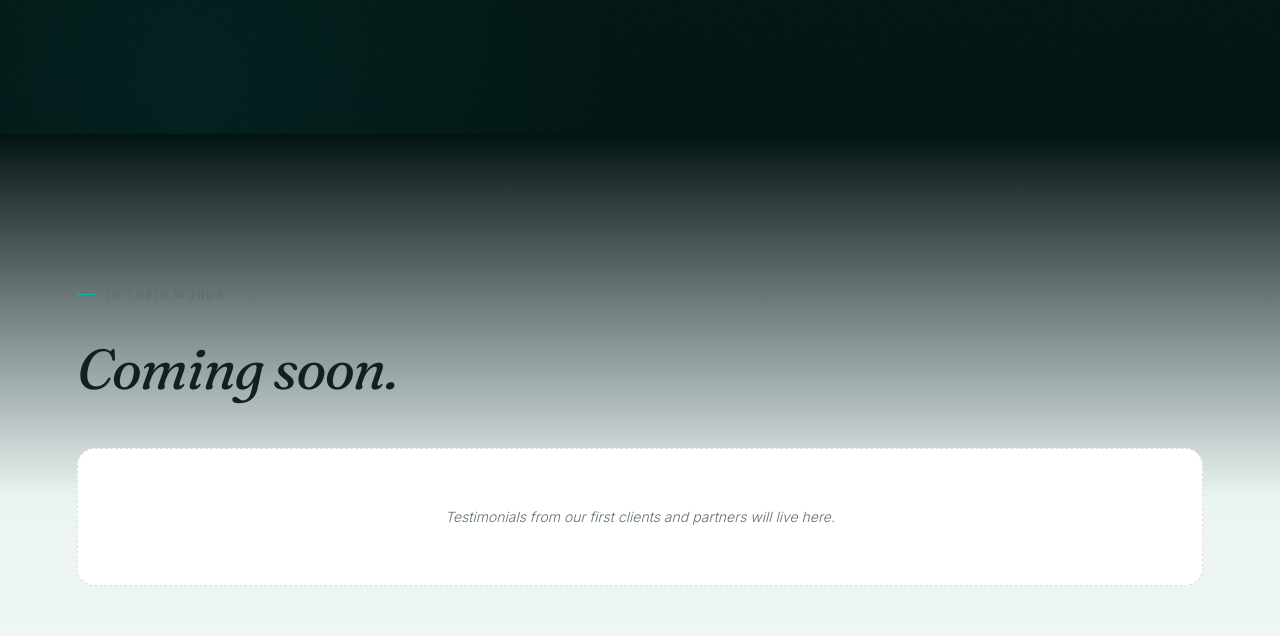
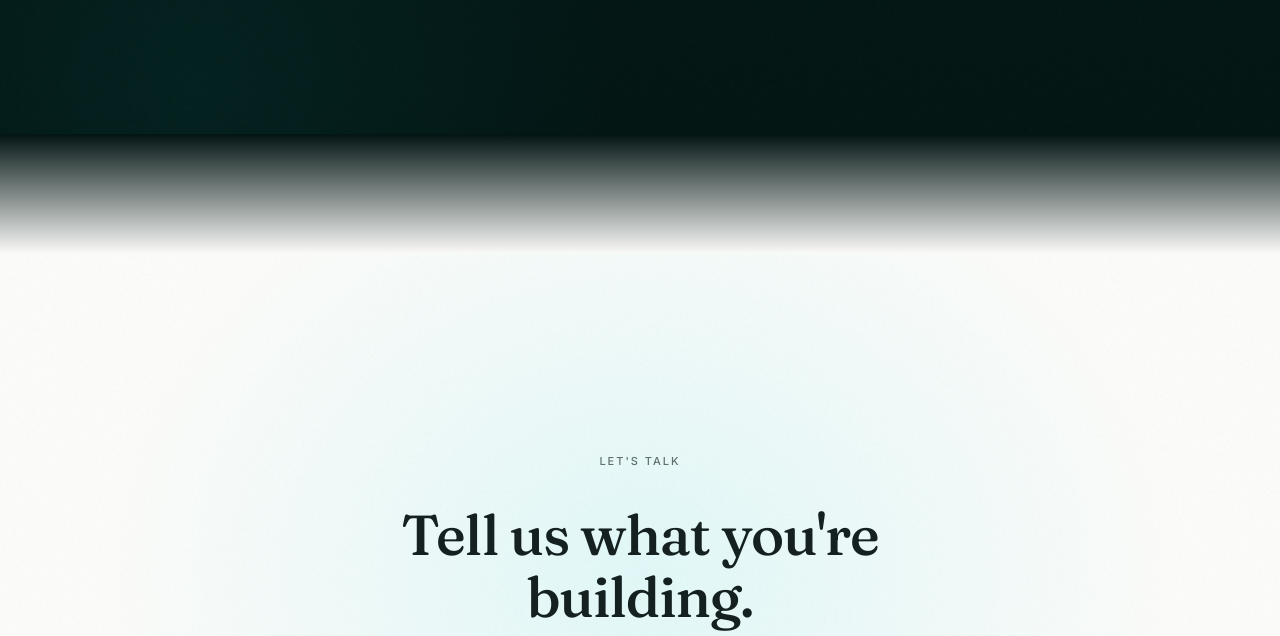
Before and after one commit to aarrafi-trd/sagarica, a website: page index.html in a window 1280 px wide. Shown: the part 5660-6296 px from the top of the page. Drawn offline with nearby package versions, Linux system fonts and the light colour scheme.

Commit message:
fix: hide testimonials section, clean JotForm branding, fix dark-to-light transition

```diff
--- a/index.html
+++ b/index.html
@@ -305,15 +305,10 @@ body{
 .pacha-cta:hover{background:rgba(11,184,184,0.16);border-color:var(--cyan-glow);color:var(--cyan-glow)}
 .pacha-cta .bn{font-family:'Noto Serif Bengali',serif}
 
-/* ─── SOCIAL PROOF ─── */
-.social{background:linear-gradient(180deg,#021412 0%, #eaf4f3 60%, #f3f8f7 100%)}
-.social .section-label{color:var(--muted)}
-.social .h-section{color:var(--ink)}
-.social-ph{
-  margin-top:48px;padding:56px;background:#fff;border-radius:18px;
-  border:0.5px dashed rgba(0,0,0,0.13);text-align:center;color:var(--muted);
-  font-size:14px;font-weight:300;font-style:italic;line-height:1.75;position:relative;z-index:2;
-}
+/* ─── SOCIAL PROOF ─── (hidden — no testimonials yet) */
+
+/* ─── FINAL CTA transition from dark pacha ─── */
+.final-transition{height:120px;background:linear-gradient(180deg,#021412 0%,var(--surface) 100%)}
 
 /* ─── FINAL CTA (return to light) ─── */
 .final{
@@ -585,12 +580,15 @@ textarea.f-input{resize:vertical;min-height:104px}
   </div>
 </section>
 
-<!-- SOCIAL PROOF -->
-<section class="section social" id="social">
+<!-- SOCIAL PROOF — hidden until testimonials are ready -->
+<!-- <section class="section social" id="social">
   <div class="reveal section-label">In their words</div>
   <h2 class="reveal reveal-delay-1 h-section"><em>Coming soon.</em></h2>
   <div class="reveal reveal-delay-2 social-ph">Testimonials from our first clients and partners will live here.</div>
-</section>
+</section> -->
+
+<!-- dark → light bridge (replaces social proof transition) -->
+<div class="final-transition"></div>
 
 <!-- FINAL CTA -->
 <section class="final grain" id="final">
```
